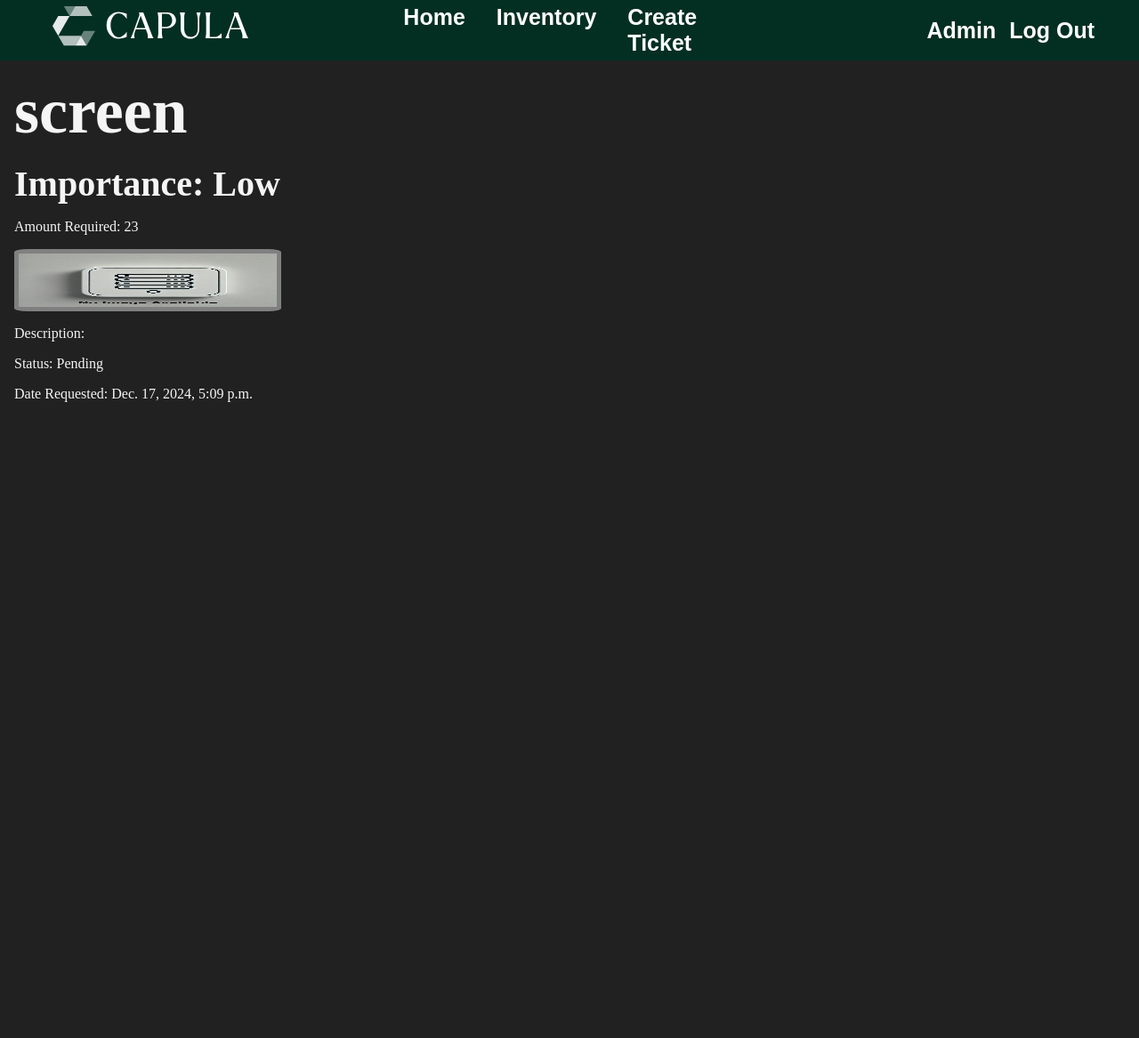
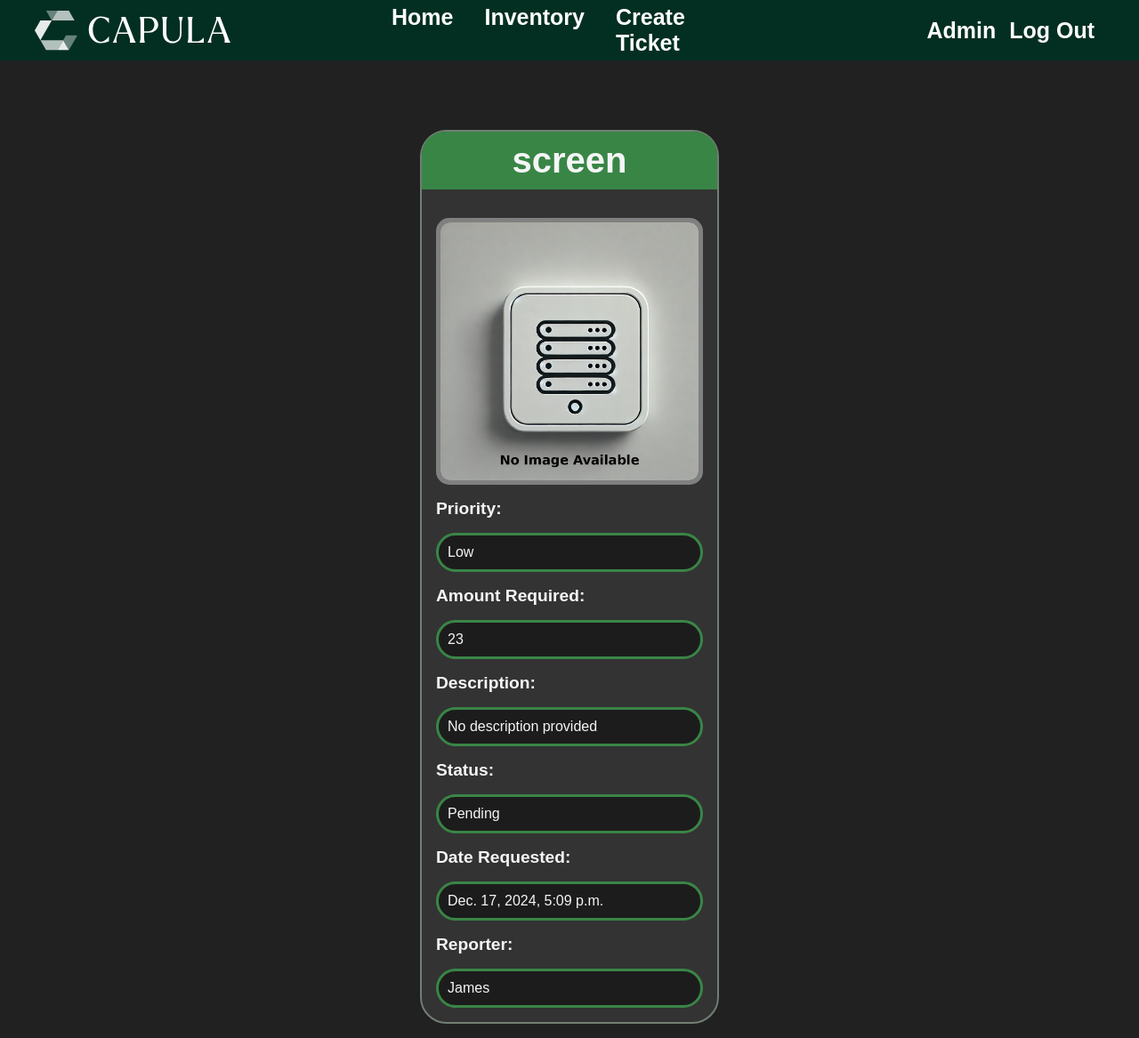
Before and after one commit to J-Gambrill/Stock-Project-V3, a Django app: a page that uses mystockproject/inventory/templates/inventory/item_page.html in a window 1280 px wide. Shown: the whole page at 89% size. Before the commit the page ends 452 px from the top, so only its background shows below. Run offline with Django 5.2, Linux system fonts and the light colour scheme; a user stored in the database is signed in; data comes from the database, SQL or seed files in the repository; both versions use the stored data as it was after the commit.

Commit message:
fixed and finished individual tocket page although it could be improved further. Added text to home page

```diff
--- a/mystockproject/inventory/templates/inventory/item_page.html
+++ b/mystockproject/inventory/templates/inventory/item_page.html
@@ -5,17 +5,29 @@
 {% endblock %}
 
 {% block content %}
-    <section>
-        <h1>{{ stock.name }}</h1>
-        <h2>Importance: {{ stock.importance}}</h2>
-        <p>Amount Required: {{ stock.amount }}</p>
+    <div class='ticket'>
+        <section class='ticket-body'>
+            <div class='ticket-page-title'>
+                <h1 class='ticket-page-title-text'>{{ stock.name }}</h1>
+            </div>
+            <div class='banner-parent-container'>
                 <img
                 class="banner"
                 src ="{{ stock.banner.url }}"
                 alt ="Image Not Available"
                 />
-        <p>Description: {{ stock.description }}</p>
-        <p>Status: {{ stock.status }}</p>
-        <p>Date Requested: {{ stock.createdAt }}</p>
+            </div>
+            <h1 class='ticket-page-headers'>Priority:</h1> <p class='ticket-page-text'>{{ stock.importance }}</p>
+            <h1 class='ticket-page-headers'>Amount Required:</h1>  <p class='ticket-page-text'>{{ stock.amount }}</p>
+            <h1 class='ticket-page-headers'>Description:</h1>
+            <p class='ticket-page-text'> {% if stock.description %}
+                {{ stock.description }}
+              {% else %}
+                No description provided
+              {% endif %}</p>
+            <h1 class='ticket-page-headers'>Status:</h1>  <p class='ticket-page-text'>{{ stock.status }}</p>
+            <h1 class='ticket-page-headers'>Date Requested:</h1>  <p class='ticket-page-text'>{{ stock.createdAt }}</p>
+            <h1 class='ticket-page-headers'>Reporter:</h1>  <p class='ticket-page-text'>{{ stock.createdBy }}</p>
         </section>
+    </div>
 {% endblock %}
--- a/mystockproject/static/CSS/style.css
+++ b/mystockproject/static/CSS/style.css
@@ -41,7 +41,9 @@ body {
 
 .sec-1-logo {
     justify-content: flex-start;
-    margin-left: 50px;
+    margin-left: 30px;
+    margin-top: 5px;
+    margin-bottom: -5px;
 }
 
 .sec-2-mainheaders li{
@@ -137,15 +139,7 @@ a:hover {
     color: #ffd700;
 }
 
-.banner {
-    display: block;
-    width: 100%;
-    max-width: 300px;
-    border-style: solid;
-    border-width: 5px;
-    border-color: grey;
-    border-radius: 5%;
-}
+
 
 /* Tickets Table page -- previously inventory*/
 
@@ -514,8 +508,80 @@ form.create-ticket-form {
     margin-top: 5px;
 }
 
+/*- - - - -*/
+
+/* Ticket Page*/
+
+.ticket{
+    display: flex;
+    justify-content: center;
+    margin-top: 5%;
+}
+
+.ticket-body{
+    background-color: #333333;
+    padding: 1rem;
+    border-radius: 30px;
+    border-width: 2px;
+    border-color: #717e73;
+    border-style: solid;
+    max-width: 50rem;
+
+}
+
+.ticket-page-title{
+    background-color: #398546;
+    padding: 10px 20px;
+    border-radius: 26px 26px 0 0; /* Matches the top curves of the section */
+    position: relative;
+    top: -16px; /* causes slight overlap */
+    left: -16px; /* Aligns it perfectly with the section */
+    width: calc(100% + 32px); /* Ensures alignment with section edges */
+    text-align: center;
+}
+
+.ticket-page-title-text{
+    font-family: Arial, sans-serif;
+    font-size: 40px;
+    font-weight: bold;
+}
+
+.banner-parent-container{
+    display: flex;
+    justify-content: center;
+}
+
+.banner {
+    min-height: 300px;
+    min-width: 300px;
+    border-style: solid;
+    border-width: 5px;
+    border-color: grey;
+    border-radius: 5%;
+}
+
+.ticket-page-headers{
+    font-family: Arial, sans-serif;
+    font-size: 1.2rem;
+    font-weight: bold;
+}
+
+.ticket-page-text{
+    font-family: Arial, Helvetica, sans-serif;
+    font-size: 1rem;
+    border-radius: 1px;
+    border-style: solid;
+    border-color: #398546;
+    border-radius: 30px;
+    background-color: #1c1c1c;
+    padding: 10px;
+}
+
+
+
 
 /*- - - - -*/
+
 
 .helptext {
     font-size: 2rem;
```
Also changed, not shown: mystockproject/templates/home.html (+36 -2 lines), mystockproject/db.sqlite3. Lines whose indentation alone changed are shown as unchanged.
